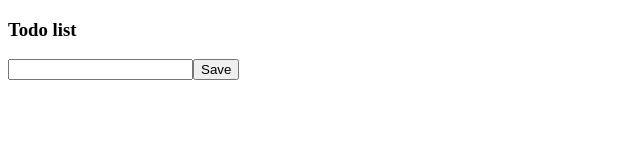
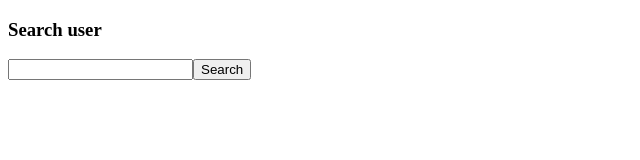
Before and after one commit to karankumarshreds/ReactTS, a React (Create React App) app: page / in a window 1280 px wide. Shown: the top 160 px of the page, without its empty margins (0-640 px from the left). Built offline with nearby package versions, Linux system fonts and the light colour scheme.

Commit message:
add state ex2

```diff
--- a/src/index.tsx
+++ b/src/index.tsx
@@ -1,10 +1,11 @@
 import ReactDOM from 'react-dom';
-import Todo from './state/Todo';
+// import Todo from './state/Todo';
+import Search from './state/Search';
 
 const App = () => {
   return (
     <div>
-      <Todo />
+      <Search />
     </div>
   );
 };
--- /dev/null
+++ b/src/state/Search.tsx
@@ -0,0 +1,25 @@
+import React, { useState } from 'react';
+
+const users = [
+  { name: 'Sarah', age: 20 },
+  { name: 'Alex', age: 20 },
+  { name: 'Michael', age: 20 },
+];
+
+const Search: React.FC = () => {
+  const [name, setName] = useState('');
+
+  const onClick = () => {
+    setName('');
+  };
+
+  return (
+    <div>
+      <h3>Search user</h3>
+      <input value={name} onChange={(e) => setName(e.target.value)} />
+      <button onClick={onClick}>Search</button>
+    </div>
+  );
+};
+
+export default Search;
```
